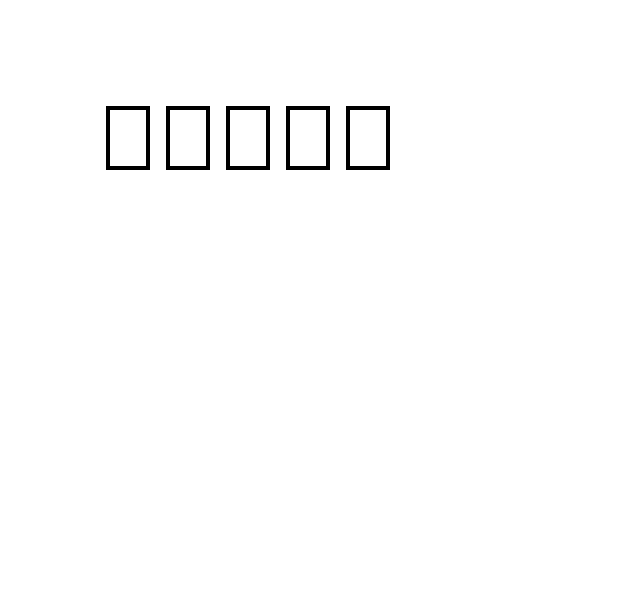
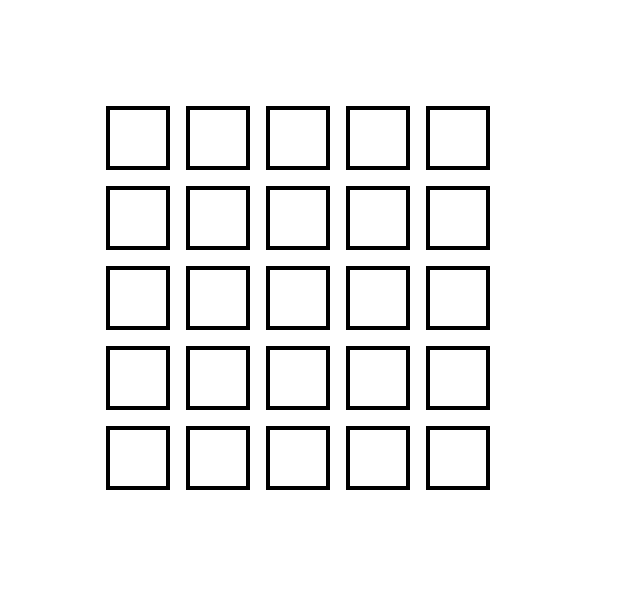
Before and after one commit to drscarbro/creative-coding, a plain HTML site: page arrays-and-loops/index.htm in a window 1280 px wide. Shown: the whole page, without its empty margins (0-640 px from the left). Drawn offline with Linux system fonts and the light colour scheme.

Commit message:
adds rows to array-and-loops index, modifies rectangles to squares

```diff
--- a/arrays-and-loops/index.htm
+++ b/arrays-and-loops/index.htm
@@ -13,16 +13,18 @@
         let context = canvas.getContext("2d");
 
         for(let i = 0; i < 5; i++){
+            for(let j = 0; j < 5; j++){
                 let height = 60;
-            let width = 40;
+                let width = 60;
                 let gap = 20;
-            let x = 100 + (width + gap)*i;
-            let y = 100;
+                let x = 100 + (width + gap) * i;
+                let y = 100 + (height + gap) * j;
                 context.lineWidth = 4
                 context.beginPath();
                 context.rect(x, y, width, height);
                 context.stroke();
             }
+        }
     </script>
 </body>
 </html>
```
Lines whose indentation alone changed are shown as unchanged.
